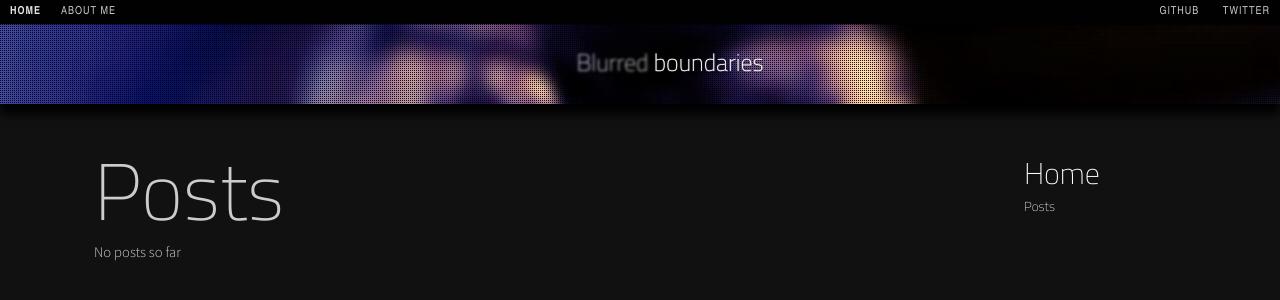
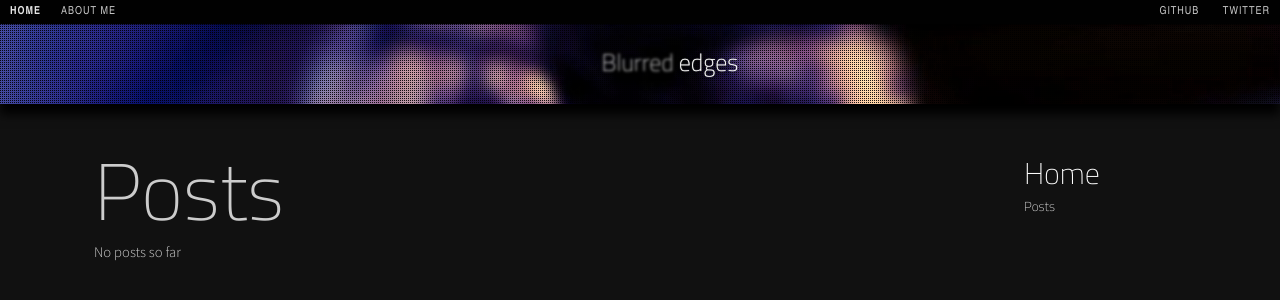
Before and after one commit to lantiga/lantiga.github.com, a Jekyll site: the page built from index.md, in a window 1280 px wide. Shown: the top 300 px of the page. Built offline with Jekyll 4.4.1, drawn with Linux system fonts in a browser that asks for light colours; nearby versions of some CDN libraries.

Commit message:
Title tweak

```diff
--- a/_layouts/default.html
+++ b/_layouts/default.html
@@ -1,7 +1,7 @@
 <!DOCTYPE html>
 <html lang="en">
   <head>
-    <title>Blurred boundaries</title>
+    <title>Blurred edges</title>
     <meta charset="UTF-8" />
     <meta http-equiv="X-UA-Compatible" content="IE=edge,chrome=1">
     <meta name="viewport" content="width=device-width, initial-scale=1.0">
@@ -38,7 +38,7 @@
     </div>
     <div class="container">
       <div class="stripe">
-        <h1 class="stripe"><span>Blurred</span> boundaries</h1>
+        <h1 class="stripe"><span>Blurred</span> edges</h1>
         <div class="background">
           <div class="overlay"></div>
         </div>
```
